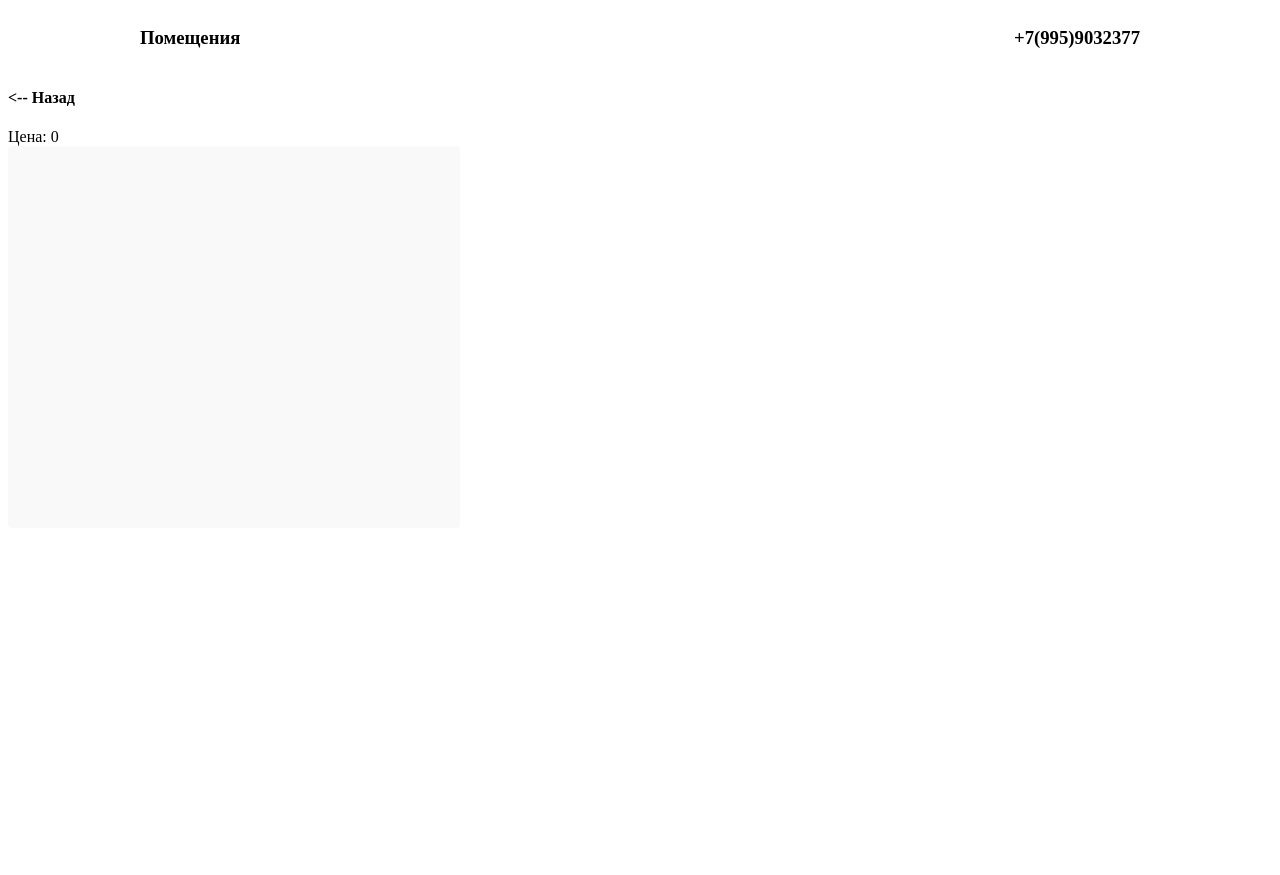
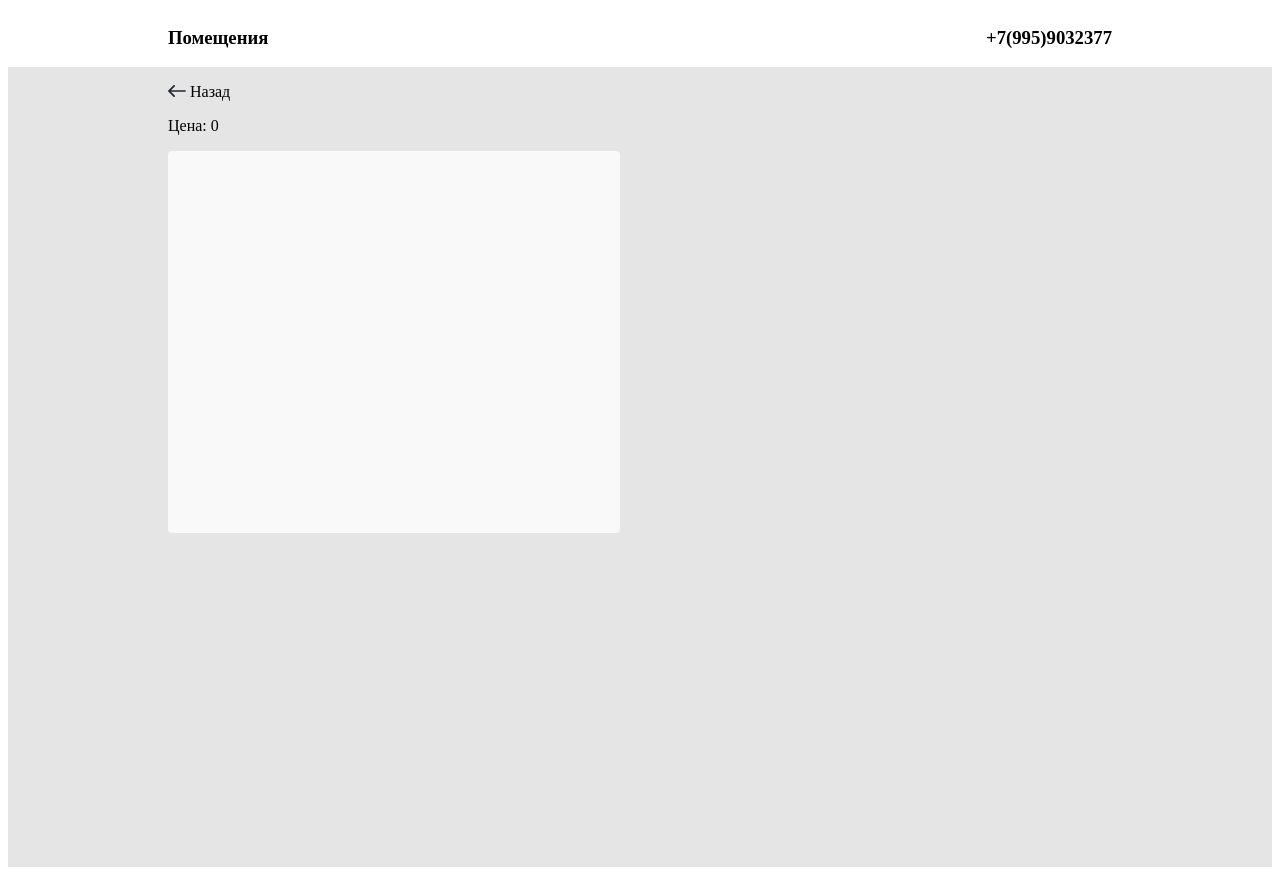
Before and after one commit to skidan29/AngularTest, an Angular app: page /card in a window 1280 px wide. Before the commit the page ends 800 px from the top, so only its background shows below. Built offline with nearby package versions, Linux system fonts and the light colour scheme.

Commit message:
Версия 3 Правка верстики

```diff
--- a/src/app/app.component.scss
+++ b/src/app/app.component.scss
@@ -7,5 +7,5 @@
 .container__footer {
     display: flex;
     justify-content: space-between;
-    width: 1000px;
+    width: calc(100% - 320px)
 }
--- a/src/app/premises-card/premises-card.component.html
+++ b/src/app/premises-card/premises-card.component.html
@@ -1,6 +1,14 @@
 <section class="card">
-    <div class="card__nav" routerLink="/"><h4><-- Назад</h4></div>
-    <span>Цена: {{price}}</span>
+    <div class="card__nav" routerLink="/">
+        <svg width="18" height="12" viewBox="0 0 18 12" fill="none"
+             xmlns="http://www.w3.org/2000/svg">
+            <path
+                d="M6.75304 10.5242L2.99325 6.8465L17.1249 6.8465C17.6111 6.8465 18 6.46605 18 5.99049C18 5.51493 17.6111 5.13448 17.1249 5.13448L2.99325 5.13448L6.75304 1.4568C6.92158 1.29194 7.01233 1.07001 7.01233 0.854425C7.01233 0.638838 6.92806 0.416909 6.75304 0.252048C6.40947 -0.0840158 5.85847 -0.0840158 5.5149 0.252048L0.257675 5.39445C-0.0858918 5.73052 -0.0858918 6.26948 0.257675 6.60555L5.5149 11.748C5.85847 12.084 6.40947 12.084 6.75304 11.748C7.09661 11.3992 7.09661 10.8602 6.75304 10.5242Z"
+                fill="#232731"/>
+        </svg>
+        Назад
+    </div>
+    <div class="card_price">Цена: <span>{{price}}</span></div>
     <div class="snipet" [ngSwitch]="premise.type">
 
         <ul class="snipet__item" *ngSwitchCase="'flat'">
@@ -13,7 +21,7 @@
             <li> complexMod:{{premise.complexMod}}</li>
             <li>roomsAmount:{{premise.roomsAmount}}</li>
             <li>decorationType: {{premise.decorationType}}</li>
-            <button (click)="onCalcPrice()">Расчитать стоймость</button>
+            <button class="snipet__button" (click)="onCalcPrice()">Расчитать стоймость</button>
         </ul>
 
         <ul class="snipet__item" *ngSwitchCase="'garage'">
@@ -24,7 +32,7 @@
             <li>parkingNumber:{{premise.parkingNumber}}</li>
             <li>holdingCapacity:{{premise.holdingCapacity}}</li>
             <li> withRepairPit:{{premise.withRepairPit}}</li>
-            <button (click)="onCalcPrice()">Расчитать стоймость</button>
+            <button class="snipet__button" (click)="onCalcPrice()">Расчитать стоймость</button>
         </ul>
 
         <ul class="snipet__item" *ngSwitchCase="'office'">
@@ -37,7 +45,7 @@
             <li>roomsAmount:{{premise.roomsAmount}}</li>
             <li>decorationType:{{premise.decorationType}}</li>
             <li>atBusinessComplex:{{premise.atBusinessComplex}}</li>
-            <button (click)="onCalcPrice()">Расчитать стоймость</button>
+            <button class="snipet__button" (click)="onCalcPrice()">Расчитать стоймость</button>
         </ul>
     </div>
 </section>
--- a/src/app/premises-card/premises-card.component.scss
+++ b/src/app/premises-card/premises-card.component.scss
@@ -1,14 +1,60 @@
+* {
+    box-sizing: border-box;
+    padding: 0;
+    margin: 0;
+}
+
 .snipet {
+    margin-top: 16px;
     width: 452px;
-    height: 382px;
+    min-height: 382px;
     border-radius: 4px;
     background: #F9F9F9;
+    padding: 16px 24px;
 
     &__item {
+
+        width: 100%;
         list-style: none;
 
+
         li {
-            border-bottom: 1px solid grey;
+            margin-top: 16px;
+            border-bottom: 1px solid rgba(0, 0, 0, 0.5);
+            line-height: 18px;
         }
     }
 }
+
+.snipet__button {
+    margin-top: 10px;
+    width: 100%;
+    height: 40px;
+
+    &:hover {
+        color: red;
+    }
+}
+
+.card {
+    background: #E5E5E5;
+    width: 100%;
+    height: 100vh;
+    padding: 16px 160px;
+}
+
+
+.card__nav {
+
+    &:hover {
+        color: red;
+
+        & path {
+            fill: red;
+        }
+    }
+}
+
+.card_price {
+    margin-top: 16px;
+}
--- a/src/app/premises-search/premises-search.component.html
+++ b/src/app/premises-search/premises-search.component.html
@@ -21,7 +21,8 @@
         </div>
 
     </form>
-    <button (click)="createPremise()">Добавить помещение</button>
+
+    <button class="create-button" (click)="createPremise()">Добавить помещение</button>
 
     <div class="search-output" *ngFor="let premise of premises">
 
--- a/src/app/premises-search/premises-search.component.scss
+++ b/src/app/premises-search/premises-search.component.scss
@@ -1,9 +1,15 @@
+* {
+    box-sizing: border-box;
+    padding: 0;
+    margin: 0;
+}
+
 
 .search-form {
-
+    padding: 16px 160px;
     display: flex;
     align-items: center;
-    background: #F9F9F9;
+    background: #E5E5E5;
     height: 60px;
 
     &__wrap {
@@ -41,7 +47,15 @@
     }
 }
 
+.create-button {
+    margin-top: 16px;
+    margin-left: 160px;
+    height: 38px;
+    padding: 10px;
+}
+
 .search-output {
+    margin-left: 150px;
 
     &__item {
         list-style: none;
```
Also changed, not shown: src/assets/img/arrow.svg (added).
